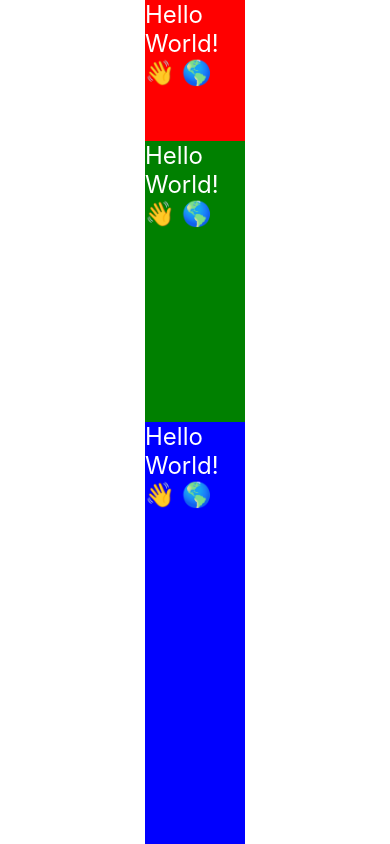
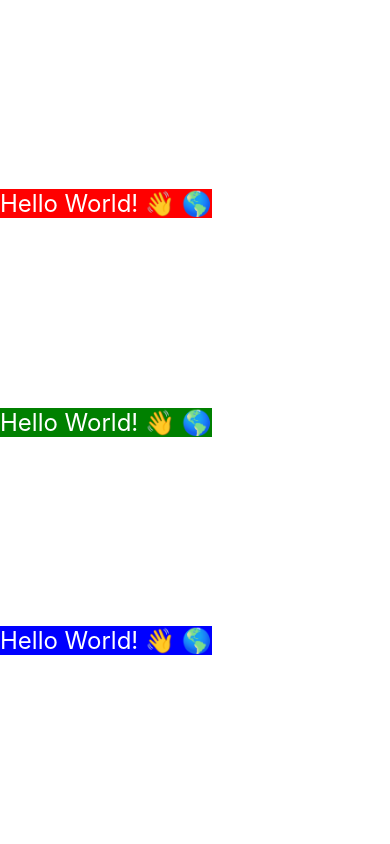
Before and after one commit to zearkiatos/hello-react-native-app, a React Native app: screen / in a window 390 px wide. Built offline with nearby package versions, Linux system fonts and the light colour scheme.

Commit message:
Distribution content with flex

```diff
--- a/App.js
+++ b/App.js
@@ -18,25 +18,21 @@ const styles = StyleSheet.create({
   text: {
       fontSize: 24,
       color: 'white',
-      height: 100,
-      width: 100
   },
   red: {
-    flex: 1,
     backgroundColor: 'red'
   },
   green: {
-    flex: 2,
     backgroundColor: 'green'
   },
   blue: {
-    flex: 3,
     backgroundColor: 'blue'
   },
   container: {
     flex: 1,
+    flexDirection: 'column',
     backgroundColor: '#fff',
-    alignItems: 'center',
-    justifyContent: 'center',
+    alignItems: 'baseline',
+    justifyContent: 'space-evenly',
   },
 });
```
